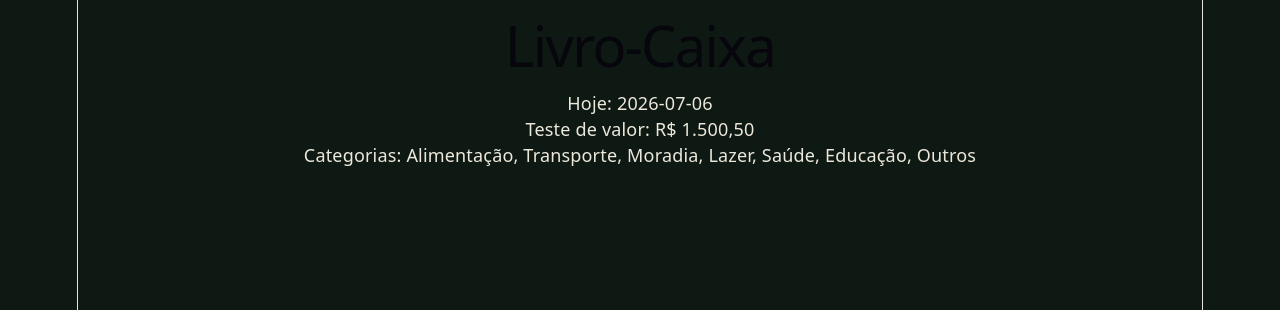
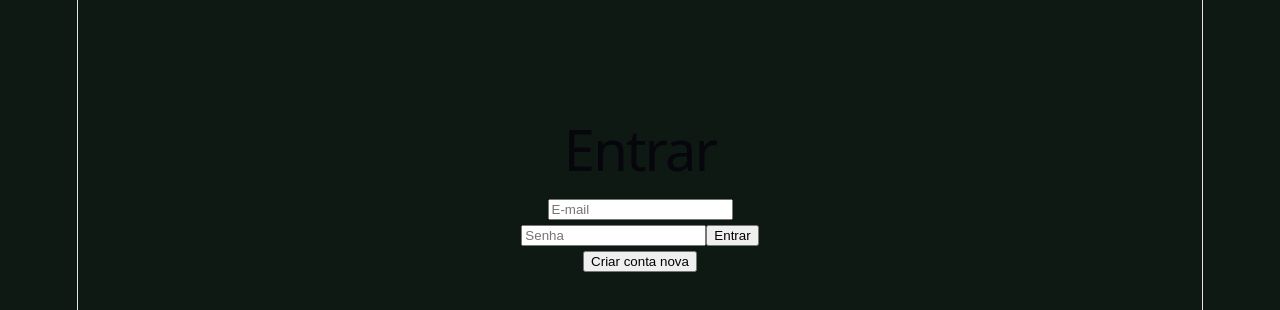
Before and after one commit to TiagoAlbuquerque19/financas-app, a React (Vite) app: page / in a window 1280 px wide. Shown: the top 310 px of the page. Built offline with nearby package versions, Linux system fonts and the light colour scheme.

Commit message:
feat: persiste sessão de login no localStorage

```diff
--- a/src/App.jsx
+++ b/src/App.jsx
@@ -1,13 +1,48 @@
-import { fmtBRL, todayStr } from "./utils/helpers";
-import { DEFAULT_CATEGORIES } from "./utils/constants";
+import { useState, useEffect } from "react";
+import AuthScreen from "./components/AuthScreen";
+import {
+  loadAccount,
+  loadSession,
+  saveSession,
+  clearSession,
+} from "./utils/storage";
 
 function App() {
+  const [account, setAccount] = useState(null);
+  const [checking, setChecking] = useState(true);
+
+  // Roda uma vez, quando o app carrega
+  useEffect(() => {
+    const session = loadSession();
+    if (session) {
+      const acc = loadAccount(session.email);
+      if (acc) setAccount(acc);
+    }
+    setChecking(false);
+  }, []);
+
+  function handleLogin(acc) {
+    setAccount(acc);
+    saveSession(acc.email);
+  }
+
+  function handleLogout() {
+    setAccount(null);
+    clearSession();
+  }
+
+  if (checking) {
+    return null; // evita "piscar" a tela de login antes de checar
+  }
+
+  if (!account) {
+    return <AuthScreen onLogin={handleLogin} />;
+  }
+
   return (
-    <div>
-      <h1>Livro-Caixa</h1>
-      <p>Hoje: {todayStr()}</p>
-      <p>Teste de valor: {fmtBRL(1500.5)}</p>
-      <p>Categorias: {DEFAULT_CATEGORIES.map((c) => c.name).join(", ")}</p>
+    <div style={{ padding: 24 }}>
+      <h1>Bem-vindo, {account.name || account.email}!</h1>
+      <button onClick={handleLogout}>Sair</button>
     </div>
   );
 }
--- /dev/null
+++ b/src/components/AuthScreen.jsx
@@ -0,0 +1,66 @@
+import { useState } from "react";
+import { loadAccount, saveAccount } from "../utils/storage";
+
+export default function AuthScreen({ onLogin }) {
+  const [mode, setMode] = useState("login"); // "login" ou "cadastro"
+  const [name, setName] = useState("");
+  const [email, setEmail] = useState("");
+  const [password, setPassword] = useState("");
+  const [error, setError] = useState("");
+
+  function handleSubmit(e) {
+    e.preventDefault();
+    setError("");
+    const key = email.trim().toLowerCase();
+
+    if (mode === "cadastro") {
+      if (loadAccount(key)) {
+        setError("Já existe uma conta com este e-mail.");
+        return;
+      }
+      const account = { name, email: key, password };
+      saveAccount(key, account);
+      onLogin(account);
+    } else {
+      const account = loadAccount(key);
+      if (!account || account.password !== password) {
+        setError("E-mail ou senha incorretos.");
+        return;
+      }
+      onLogin(account);
+    }
+  }
+
+  return (
+    <div style={{ maxWidth: 360, margin: "80px auto", padding: 24 }}>
+      <h1>{mode === "login" ? "Entrar" : "Criar conta"}</h1>
+      {error && <p style={{ color: "#C1554B" }}>{error}</p>}
+      <form onSubmit={handleSubmit}>
+        {mode === "cadastro" && (
+          <input
+            placeholder="Nome"
+            value={name}
+            onChange={(e) => setName(e.target.value)}
+          />
+        )}
+        <input
+          placeholder="E-mail"
+          value={email}
+          onChange={(e) => setEmail(e.target.value)}
+        />
+        <input
+          placeholder="Senha"
+          type="password"
+          value={password}
+          onChange={(e) => setPassword(e.target.value)}
+        />
+        <button type="submit">
+          {mode === "login" ? "Entrar" : "Cadastrar"}
+        </button>
+      </form>
+      <button onClick={() => setMode(mode === "login" ? "cadastro" : "login")}>
+        {mode === "login" ? "Criar conta nova" : "Já tenho conta"}
+      </button>
+    </div>
+  );
+}
--- /dev/null
+++ b/src/utils/storage.js
@@ -0,0 +1,36 @@
+// Salva/lê contas de usuário no localStorage do navegador.
+// Mais pra frente trocar isso por um banco de dados real (Supabase).
+
+export function loadAccount(email) {
+  try {
+    const raw = localStorage.getItem(`fin:account:${email}`);
+    return raw ? JSON.parse(raw) : null;
+  } catch {
+    return null;
+  }
+}
+
+export function saveAccount(email, account) {
+  try {
+    localStorage.setItem(`fin:account:${email}`, JSON.stringify(account));
+  } catch (e) {
+    console.error("Erro ao salvar conta:", e);
+  }
+}
+
+export function loadSession() {
+  try {
+    const raw = localStorage.getItem("fin:session");
+    return raw ? JSON.parse(raw) : null;
+  } catch {
+    return null;
+  }
+}
+
+export function saveSession(email) {
+  localStorage.setItem("fin:session", JSON.stringify({ email }));
+}
+
+export function clearSession() {
+  localStorage.removeItem("fin:session");
+}
```
